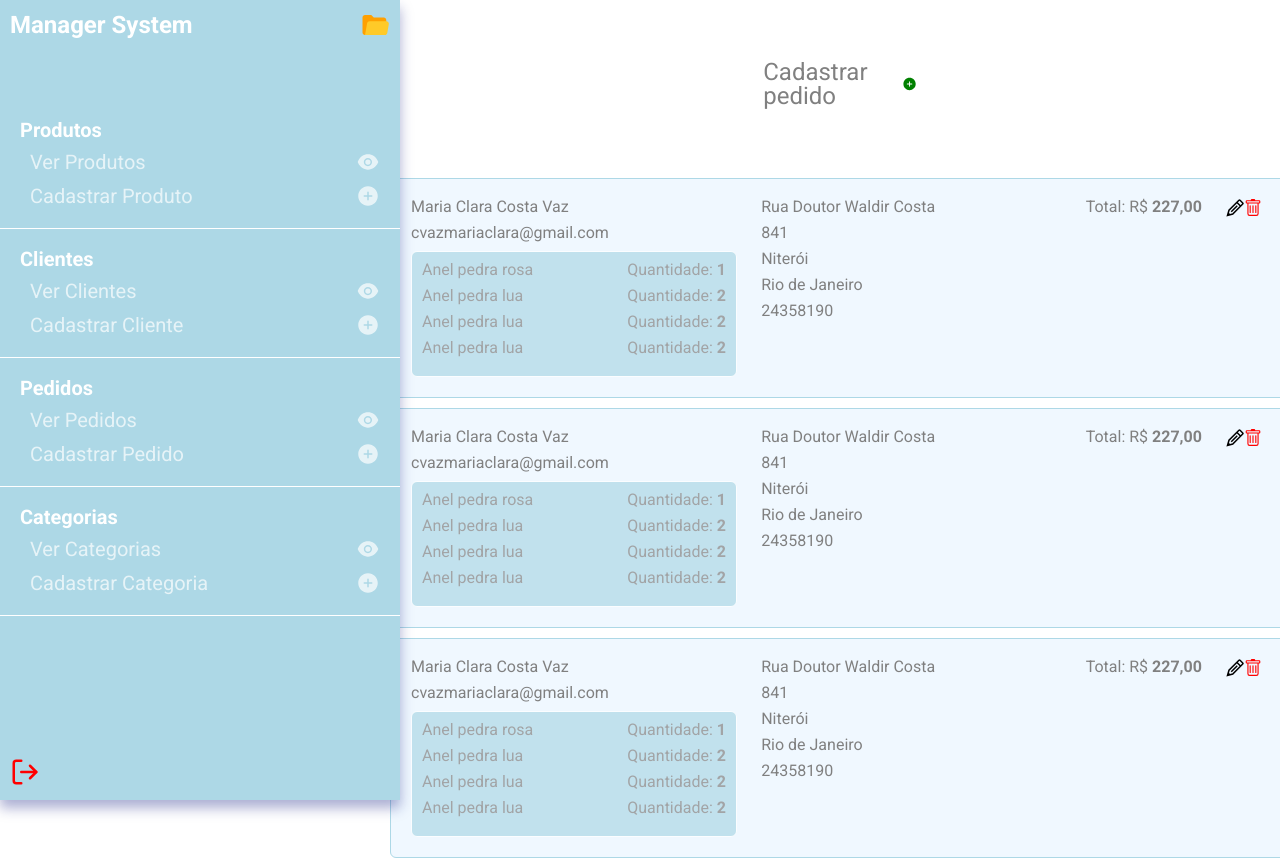
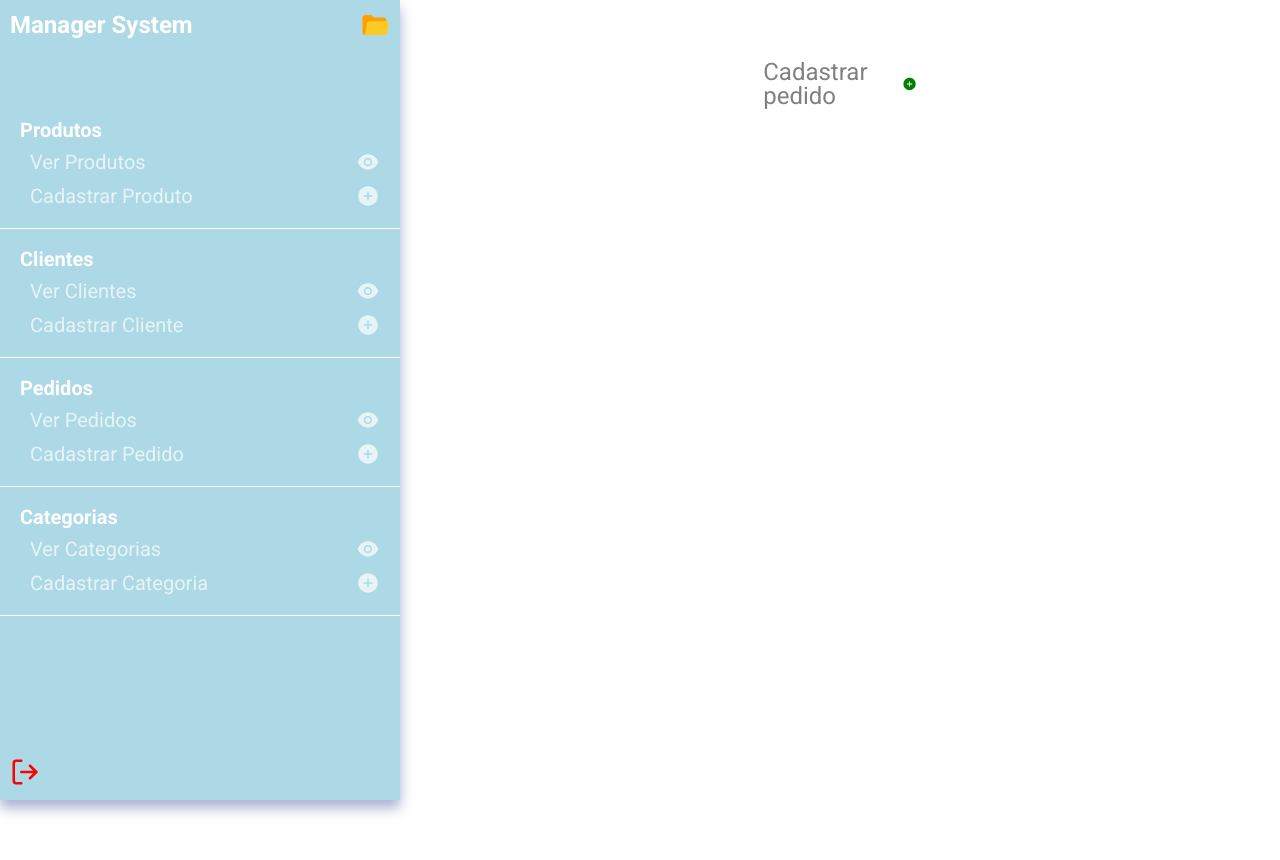
Before and after one commit to guedesclaudio/managersystem, a React (Create React App) app: page /see-orders in a window 1280 px wide. Shown: the top 860 px of the page. After the commit the page ends 800 px from the top, so only its background shows below. Built offline with nearby package versions, Linux system fonts and the light colour scheme.

Commit message:
feat: layout orders

```diff
--- a/src/pages/CreateOrder.js
+++ b/src/pages/CreateOrder.js
@@ -54,7 +54,7 @@ export default function CreateOrder() {
                             <Input type = "text" placeholder = "nome do cliente" name = "name" value = {form.name ? form.name : ""}
                             onChange = {event => handleForm({name: event.target.name, value: event.target.value}, form, setForm)}/>
                             <Total>
-                                Total: R$ <strong>35,00</strong>
+                                Total: R$ <strong>0,00</strong>
                             </Total>
                         </Inputs>
                         <Inputs>
@@ -64,8 +64,7 @@ export default function CreateOrder() {
                                 {value.name}</option>)}
                             </Select>
                             <Select>
-                                <option selected>produto</option>
-                                <option>Anel pedra rosa</option>
+                                <option selected>produtos</option>
                             </Select>
                             <Input type = "number" placeholder = "quantidade" className = "quantidade" min = "1"/>
                             <Button>Adicionar produto</Button>
@@ -79,12 +78,7 @@ export default function CreateOrder() {
                             </Select>
                         </Inputs>
                         <List>
-                            <p><strong>1</strong> Anel pedra rosa</p>
-                            <p><strong>1</strong> Anel pedra rosa</p>
-                            <p><strong>1</strong> Anel pedra rosa</p>
-                            <p><strong>1</strong> Anel pedra rosa</p>
-                            <p><strong>1</strong> Anel pedra rosa</p>
-                            <p><strong>1</strong> Anel pedra rosa</p>
+                            <p></p>
                         </List>
                         <ButtonBox>
                             <button type = "submit">Cadastar</button>
--- a/src/pages/Orders.js
+++ b/src/pages/Orders.js
@@ -55,20 +55,7 @@ function Order({name, email, cpf, date, phone, address}) {
 
 export default function Orders() {
 
-    const orders = [
-        {name: "Maria Clara Costa Vaz", email: "cvazmariaclara@gmail.com", cpf: "12345678900", date: "25/05/1989", phone: "21999570191", address: {
-            street: "Rua Doutor Waldir Costa", number: "841", city: "Niterói", state: "Rio de Janeiro", cep: "24358190"
-        }},
-        {name: "Maria Clara Costa Vaz", email: "cvazmariaclara@gmail.com", cpf: "12345678900", date: "25/05/1989", phone: "21999570191", address: {
-            street: "Rua Doutor Waldir Costa", number: "841", city: "Niterói", state: "Rio de Janeiro", cep: "24358190"
-        }},
-        {name: "Maria Clara Costa Vaz", email: "cvazmariaclara@gmail.com", cpf: "12345678900", date: "25/05/1989", phone: "21999570191", address: {
-            street: "Rua Doutor Waldir Costa", number: "841", city: "Niterói", state: "Rio de Janeiro", cep: "24358190"
-        }},
-        {name: "Maria Clara Costa Vaz", email: "cvazmariaclara@gmail.com", cpf: "12345678900", date: "25/05/1989", phone: "21999570191", address: {
-            street: "Rua Doutor Waldir Costa", number: "841", city: "Niterói", state: "Rio de Janeiro", cep: "24358190"
-        }}
-    ]
+    const orders = []
 
     return (
         <Mold>
```
